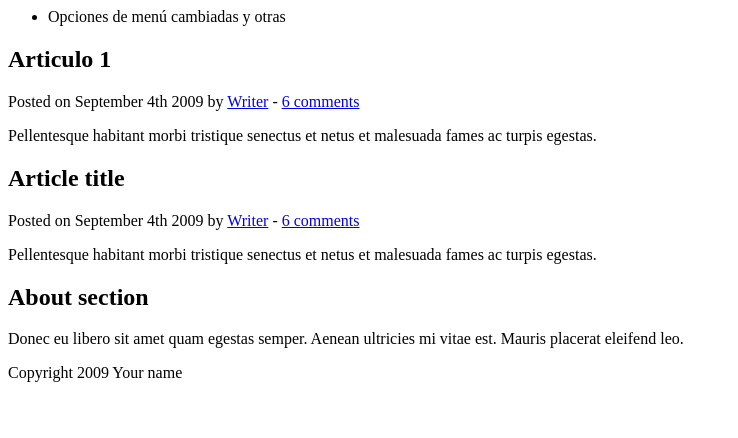
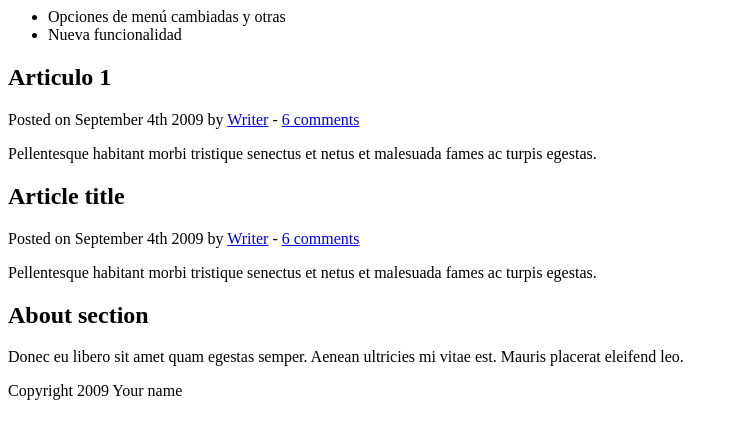
Before and after one commit to claudy411/prueba, a plain HTML site: page index.html in a window 1280 px wide. Shown: the whole page, without its empty margins (0-738 px from the left). Drawn offline with Linux system fonts and the light colour scheme.

Commit message:
nueva funcionalidad

```diff
--- a/index.html
+++ b/index.html
@@ -11,6 +11,7 @@
         <nav>
             <ul>
                 <li>Opciones de menú cambiadas y otras</li>
+                <li>Nueva funcionalidad</li>
             </ul>
         </nav>
     </header>
```
